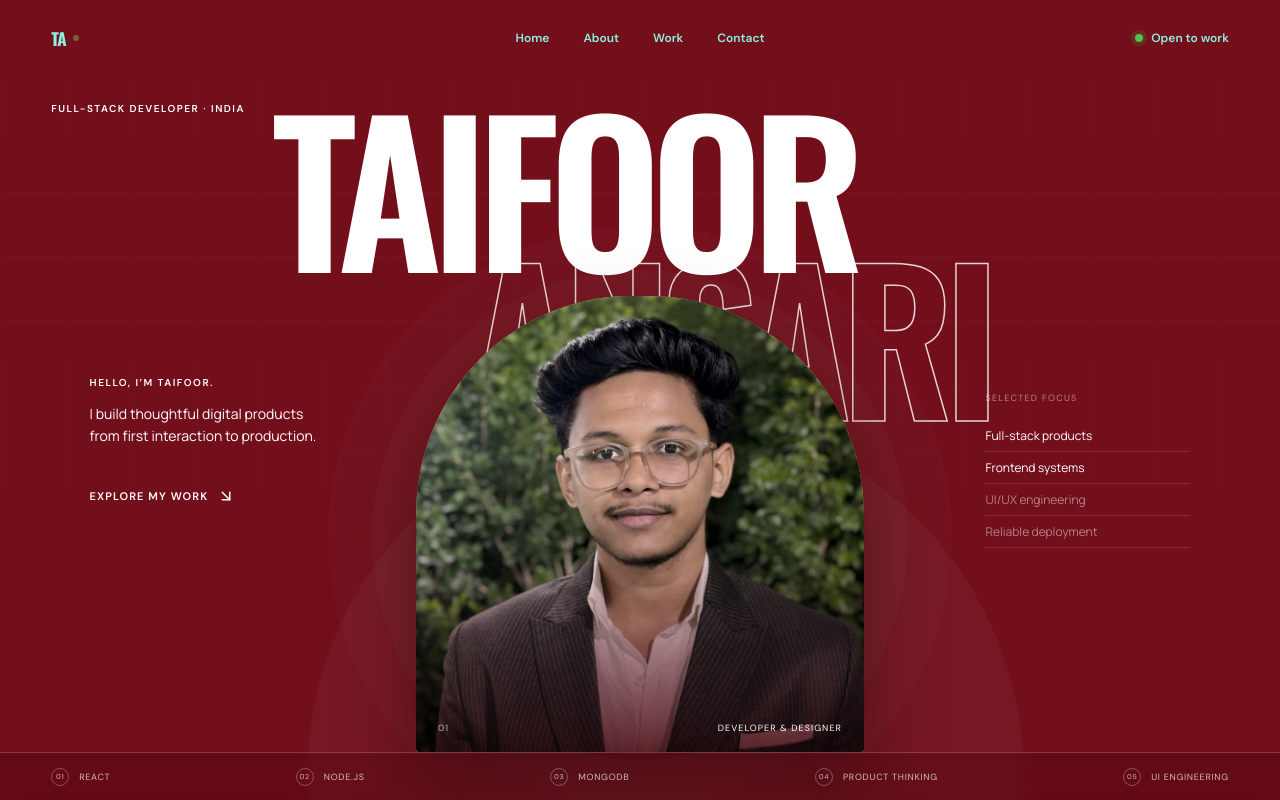
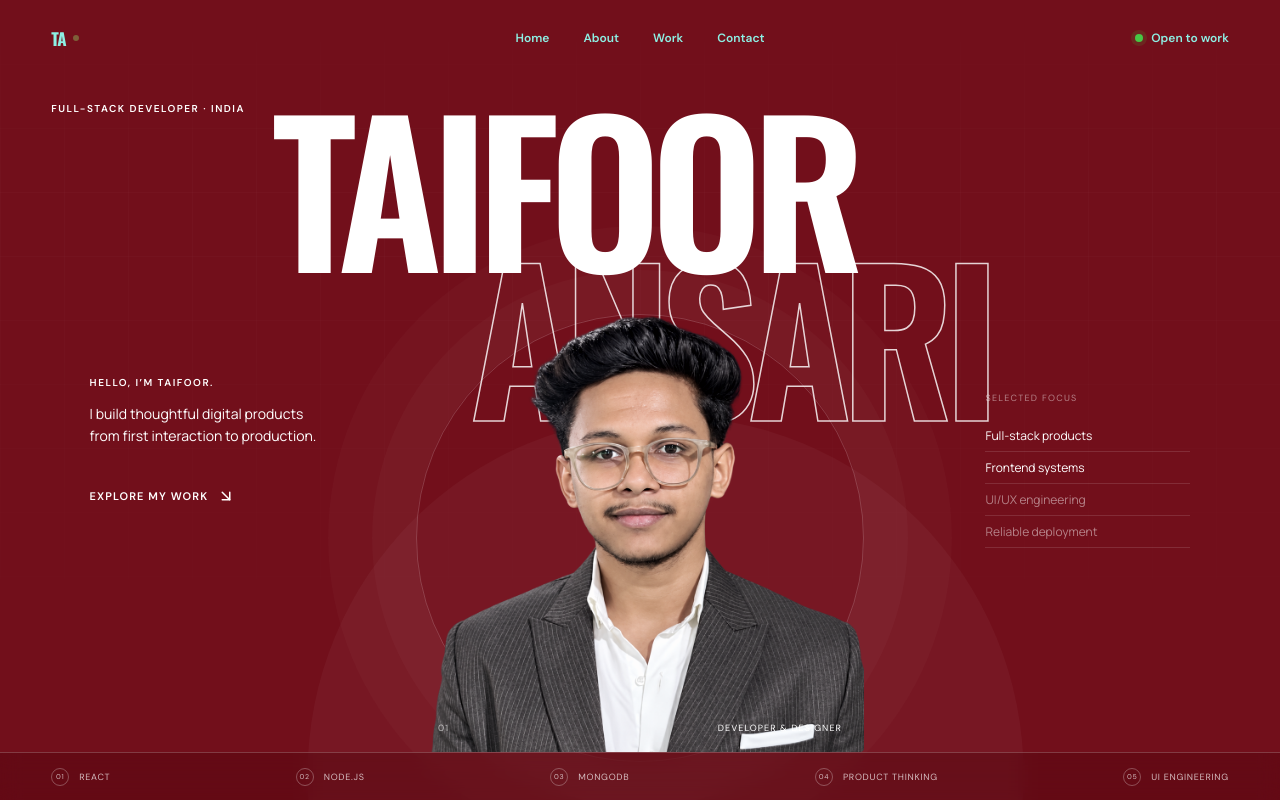
Before and after one commit to TaifoorAnsari/Portfolio, a React (Vite) app: page / in a window 1280 px wide. Shown: the top 800 px of the page. Built offline with nearby package versions, Linux system fonts and the light colour scheme.

Commit message:
first commit

```diff
--- a/src/App.jsx
+++ b/src/App.jsx
@@ -111,7 +111,7 @@ function Hero() {
       <div className="portrait-wrap reveal reveal-delay-2">
         <div className="portrait-halo" />
         <div className="portrait-frame">
-          <img src="/taifoor-portrait.jpg" alt="Taifoor Ansari in a professional portrait" />
+          <img src="/taifoor-cutout.png" alt="Taifoor Ansari in a professional portrait" />
         </div>
         <div className="portrait-caption"><span>01</span> Developer & designer</div>
       </div>
--- a/src/styles.css
+++ b/src/styles.css
@@ -60,8 +60,7 @@ img { display: block; max-width: 100%; }
 
 .portrait-wrap { position: absolute; z-index: 3; left: 50%; bottom: 48px; width: min(35vw, 470px); transform: translateX(-50%); }
 .portrait-halo { position: absolute; z-index: -1; left: 50%; top: 4%; width: 100%; aspect-ratio: 1; transform: translateX(-50%); border: 1px solid rgba(255,255,255,.18); border-radius: 50%; box-shadow: 0 0 0 44px rgba(255,255,255,.025), 0 0 0 88px rgba(255,255,255,.018); }
-.portrait-frame { position: relative; height: min(57vh, 590px); overflow: hidden; border-radius: 48% 48% 4px 4px; background: #b1987b; box-shadow: 0 35px 80px rgba(23,0,4,.45); }
-.portrait-frame::after { content: ''; position: absolute; inset: 0; background: linear-gradient(to bottom, transparent 55%, rgba(82,10,18,.85)), linear-gradient(120deg, rgba(114,15,27,.05), rgba(114,15,27,.25)); mix-blend-mode: multiply; }
+.portrait-frame { position: relative; height: min(57vh, 590px); overflow: hidden; border-radius: 48% 48% 4px 4px; background: transparent; }
 .portrait-frame img { width: 100%; height: 100%; object-fit: cover; object-position: 50% 25%; filter: saturate(.72) contrast(1.04); transform: scale(1.03); }
 .portrait-caption { position: absolute; z-index: 2; left: 22px; right: 22px; bottom: 18px; display: flex; align-items: center; justify-content: space-between; text-transform: uppercase; letter-spacing: .12em; font-size: 9px; }
 .portrait-caption span { opacity: .65; }
```
Also changed, not shown: public/taifoor-cutout.png (added).
